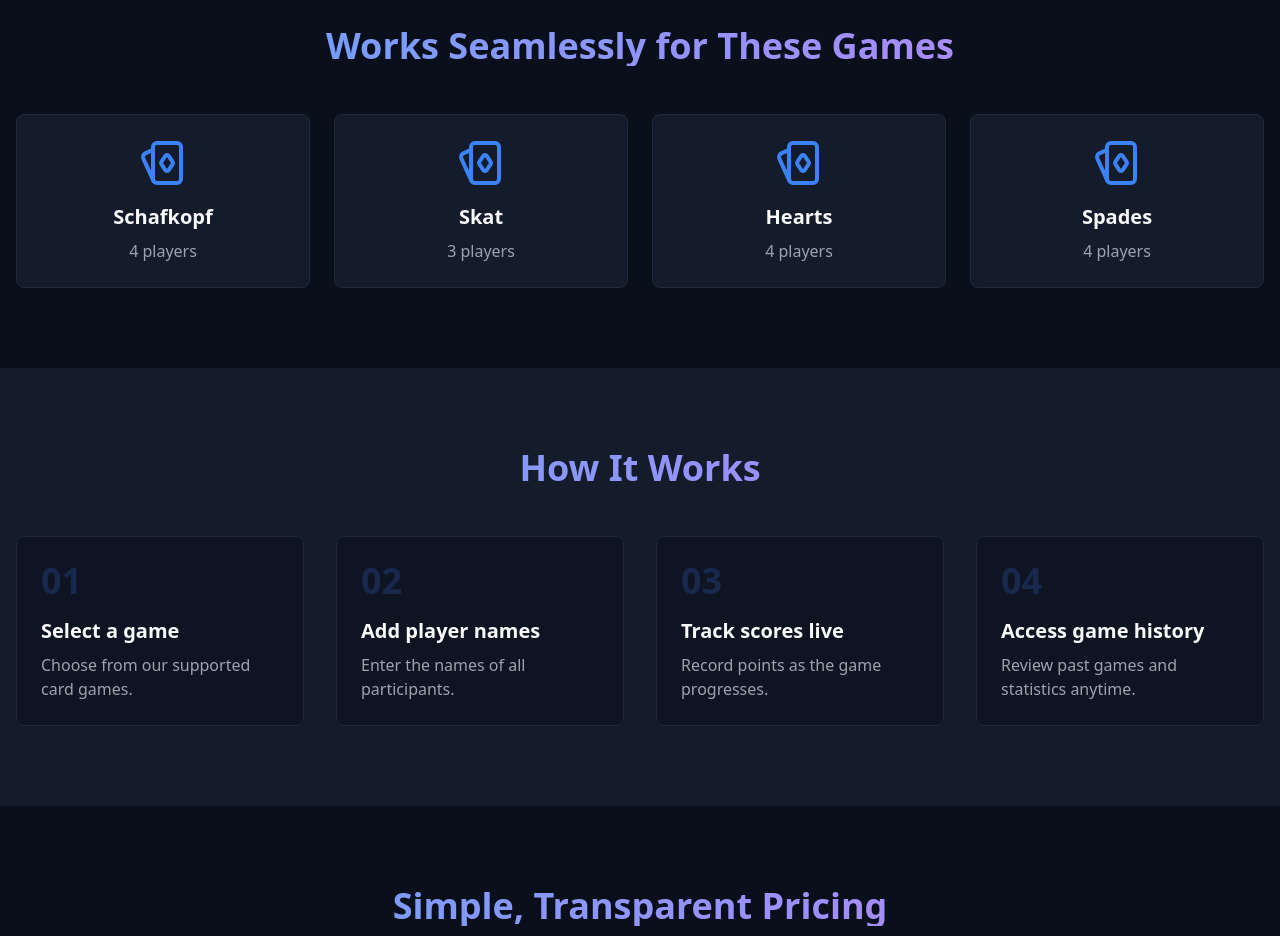
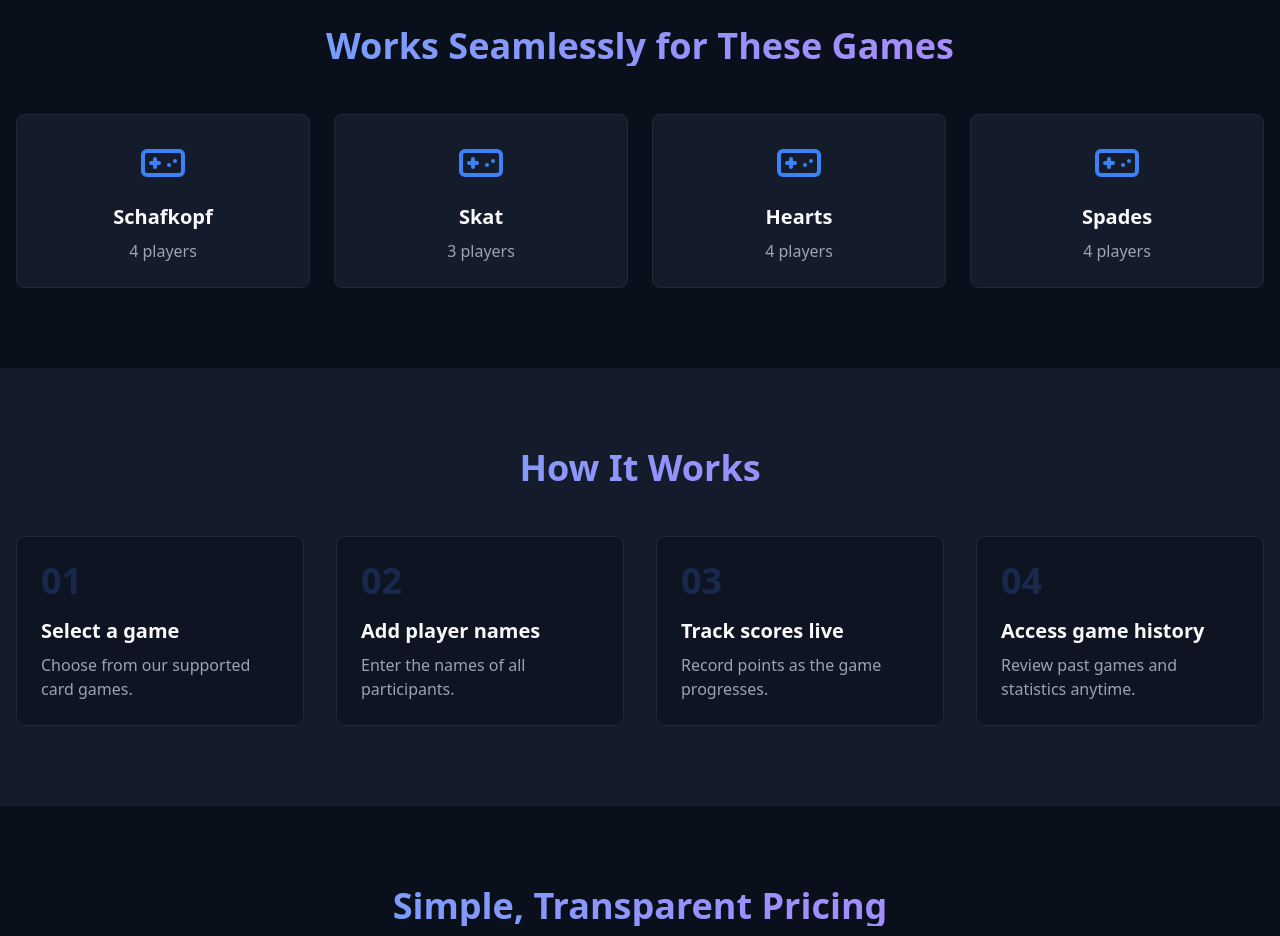
Before and after one commit to felix-kocht/Schafkopf-Scorekeeper, a React (Vite) app: page / in a window 1280 px wide. Shown: the part 1140-2076 px from the top of the page. Built offline with nearby package versions, Linux system fonts and the light colour scheme.

Commit message:
Fix import error for PlayingCards
Resolved the import issue in src/components/Games.tsx where 'PlayingCards' was not exported from the 'lucide-react' package, causing build failures.
[skip gpt_engineer]

```diff
--- a/src/components/Games.tsx
+++ b/src/components/Games.tsx
@@ -1,4 +1,4 @@
-import { PlayingCards } from "lucide-react";
+import { Gamepad } from "lucide-react";
 
 const games = [
   { name: "Schafkopf", players: "4 players" },
@@ -20,7 +20,7 @@ export function Games() {
               key={index}
               className="p-6 rounded-lg bg-navy-light border border-gray-800 hover:border-blue-500/50 transition-all duration-300 text-center group"
             >
-              <PlayingCards className="w-12 h-12 mx-auto mb-4 text-blue-500 group-hover:text-blue-400 transition-colors" />
+              <Gamepad className="w-12 h-12 mx-auto mb-4 text-blue-500 group-hover:text-blue-400 transition-colors" />
               <h3 className="text-xl font-semibold mb-2">{game.name}</h3>
               <p className="text-gray-400">{game.players}</p>
             </div>
```
